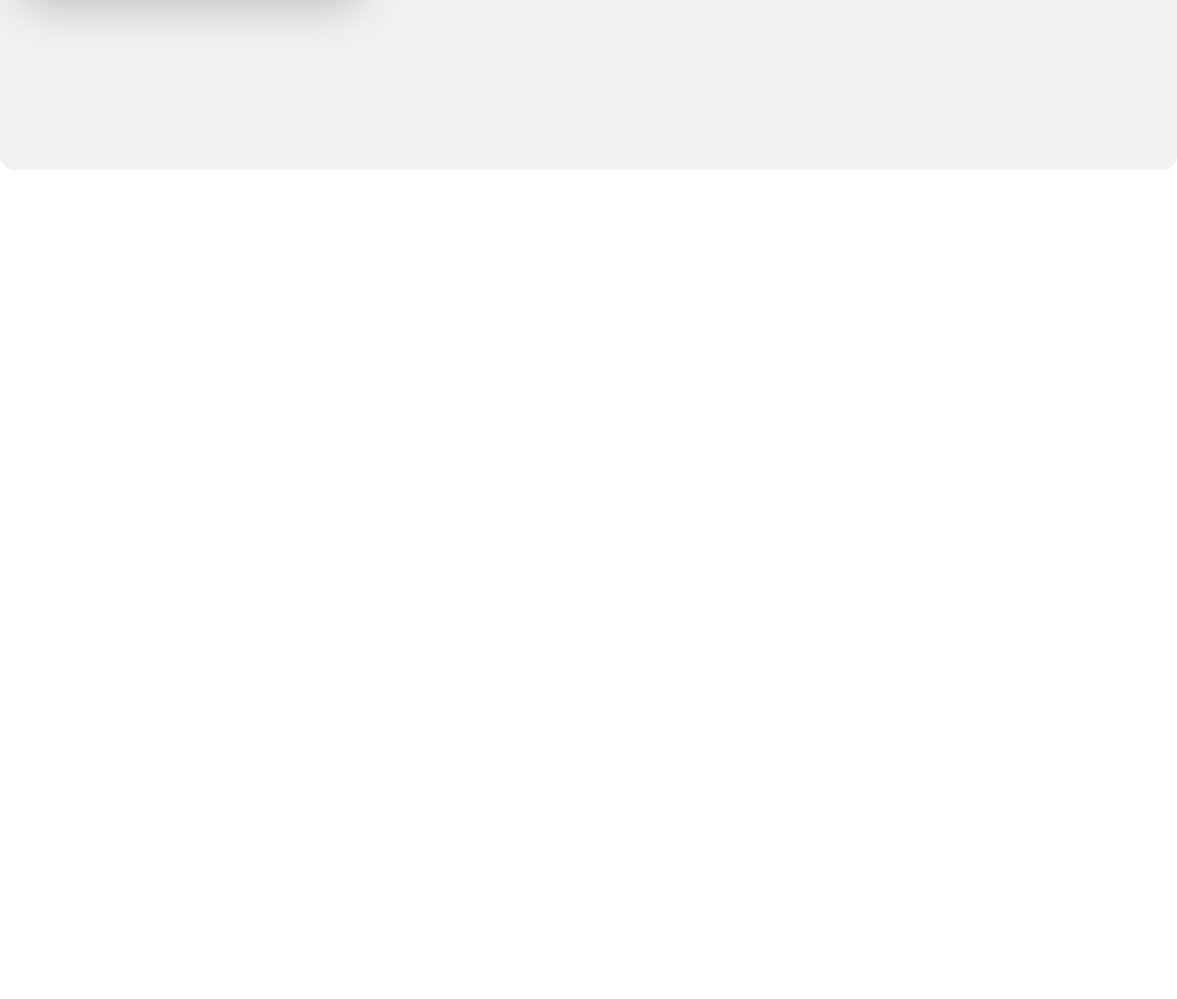
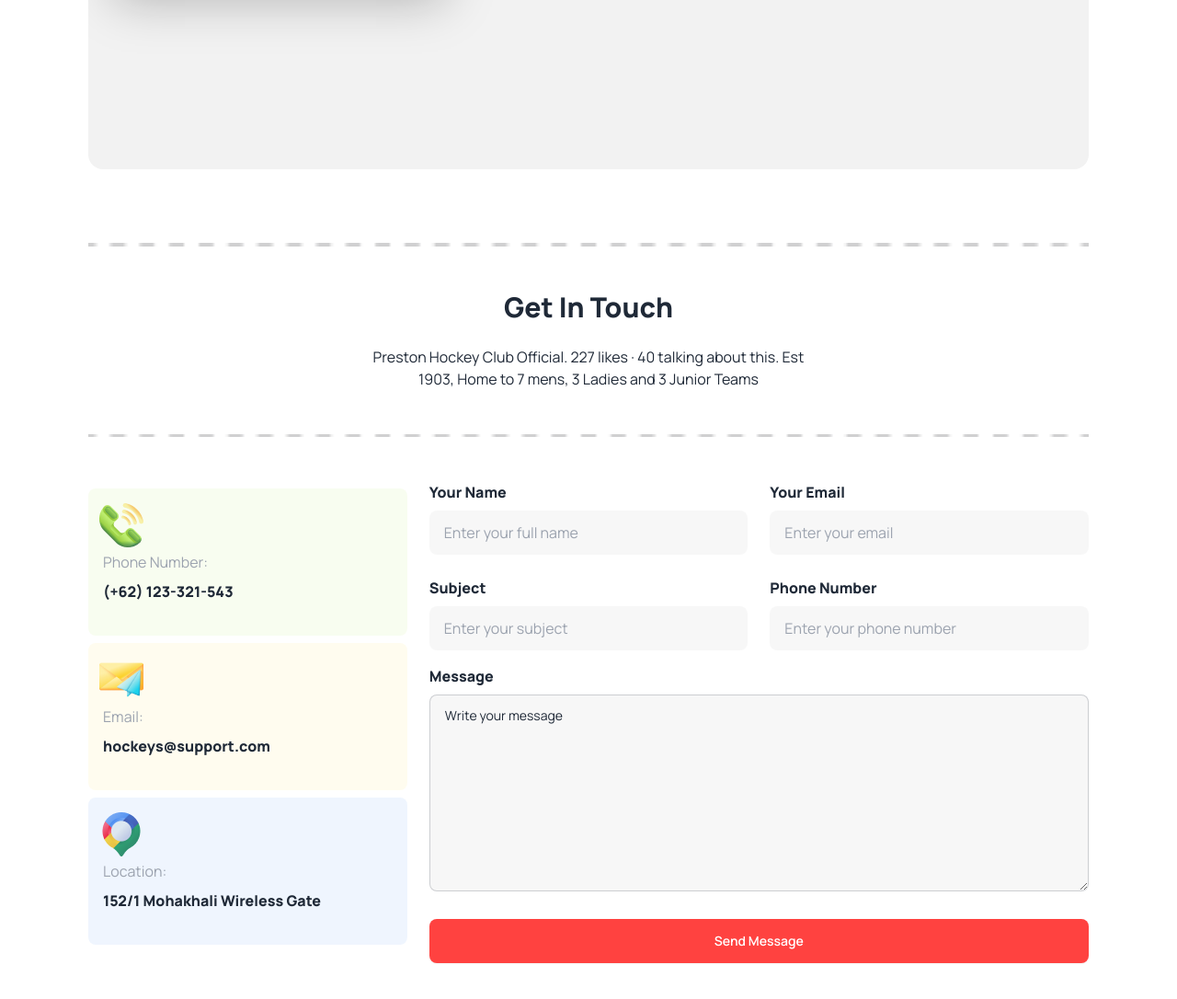
Before and after one commit to jaheda8256/b9a3-hockeys-with-daisyui, a plain HTML site: page index.html in a window 1280 px wide. Shown: the part 4319-5405 px from the top of the page at 92% size. Before the commit the page ends 4544 px from the top, so only its background shows below. Drawn offline with nearby package versions, Linux system fonts and the light colour scheme.

Commit message:
added from section

```diff
--- a/index.html
+++ b/index.html
@@ -439,7 +439,7 @@
 
         </section>
         <!-- Clients Question secton -->
-        <section class="lg:my-10 my-10">
+        <section class="lg:my-10 my-10 lg:px-24 px-8">
             <div class="lg:mt-8 lg:space-y-6 text-center">
                 <div>
                     <img class="lg:w-full" src="./Images/Line 2.png" alt="">
@@ -525,6 +525,73 @@
                   </div>
             </div>
         </section>
+        <!-- Get In Touch section -->
+        <section class="my-20 lg:px-24 px-8">
+            <div class="lg:mt-8 lg:space-y-6 text-center">
+                <div>
+                    <img class="lg:w-full" src="./Images/Line 2.png" alt="">
+                </div>
+                <br>
+                <h2 class="text-lg lg:text-3xl font-extrabold ">Get In Touch</h2>
+                <p class="lg:w-[500px] mx-auto text-opacity-80">Preston Hockey Club Official. 227 likes · 40 talking about this. Est 1903, Home to 7 mens, 3 Ladies and 3 Junior Teams</p>
+                <br>
+               <div>
+                <img class="w-full" src="./Images/Line 2.png" alt="">
+            </div>
+            </div>
+            <!-- from section-->
+            <div class=" my-12 grid gap-6 grid-cols-1 lg:grid-cols-3">
+                <div class="space-y-6">
+                    <div class="h-36 relative">
+                        <img class="absolute mt-6 ml-3" src="./Images/Group 1171275317.png" alt="">
+                        <input type="text" placeholder="Phone Number:"
+                        class=" h-40 relative bg-[#BCED6D1A] border-none mt-2 input input-bordered w-full " />
+                        <h6 class="font-extrabold absolute bottom-3 pl-4">
+                            (+62) 123-321-543</h6>
+                    </div>
+                    <div class="h-36 relative">
+                        <img class="absolute mt-6 ml-3" src="./Images/Group 1171275318.png" alt="">
+                        <input type="text" placeholder="Email:"
+                        class=" h-40 relative bg-[#FDDD5F1A] border-none  mt-2 input input-bordered w-full " />
+     <h6 class="font-extrabold absolute bottom-3 pl-4">hockeys@support.com</h6>
+                    </div>
+                    <div class="h-36 relative">
+                        <img class="absolute mt-6 ml-3" src="./Images/Group 1171275321.png" alt="">
+                        <input type="text" placeholder="Location:"
+                        class=" h-40 relative bg-[#629CF31A] border-none  mt-2 input input-bordered w-full " />
+                        <h6 class="font-extrabold absolute bottom-3 pl-4">152/1 Mohakhali Wireless Gate</h6>
+                    </div>
+
+                </div>
+                <div class="lg:col-span-2">
+                    <div class="grid gap-6 grid-cols-1 lg:grid-cols-2">
+                      <div>
+                        <label class="font-extrabold" for="">Your Name</label>
+                        <input type="text" placeholder="Enter your full name" class="mt-2 border-none bg-[#13131808] input input-bordered w-full " />
+                      </div>
+
+                        <div>
+                            <label class="font-extrabold" for="">Your Email</label>
+                        <input type="text" placeholder="Enter your email" class=" mt-2 border-none bg-[#13131808] input input-bordered w-full " />
+                        </div>
+                        <div>
+                            <label class="font-extrabold" for="">Subject</label>
+                        <input type="text" placeholder="Enter your subject" class=" mt-2 border-none bg-[#13131808] input input-bordered w-full " />
+                        </div>
+                        <div>
+                            <label class="font-extrabold" for="">Phone Number</label>
+                    <input type="text" placeholder="Enter your phone number" class=" mt-2 border-none bg-[#13131808] input input-bordered w-full " />
+                        </div>
+                    </div>
+                    <div class="mt-4">
+                        <label class="font-extrabold" for="">Message</label>
+                        <textarea class=" w-full mt-2 textarea textarea-bordered bg-[#13131808] " placeholder="Bio" rows="7">Write your message</textarea>
+                    </div>
+                    <button class="btn bg-[#FF4240] w-full mt-6 text-white border-none">Send Message</button>
+                </div>
+            </div>
+
+        </section>
 
     </main>
 
```
